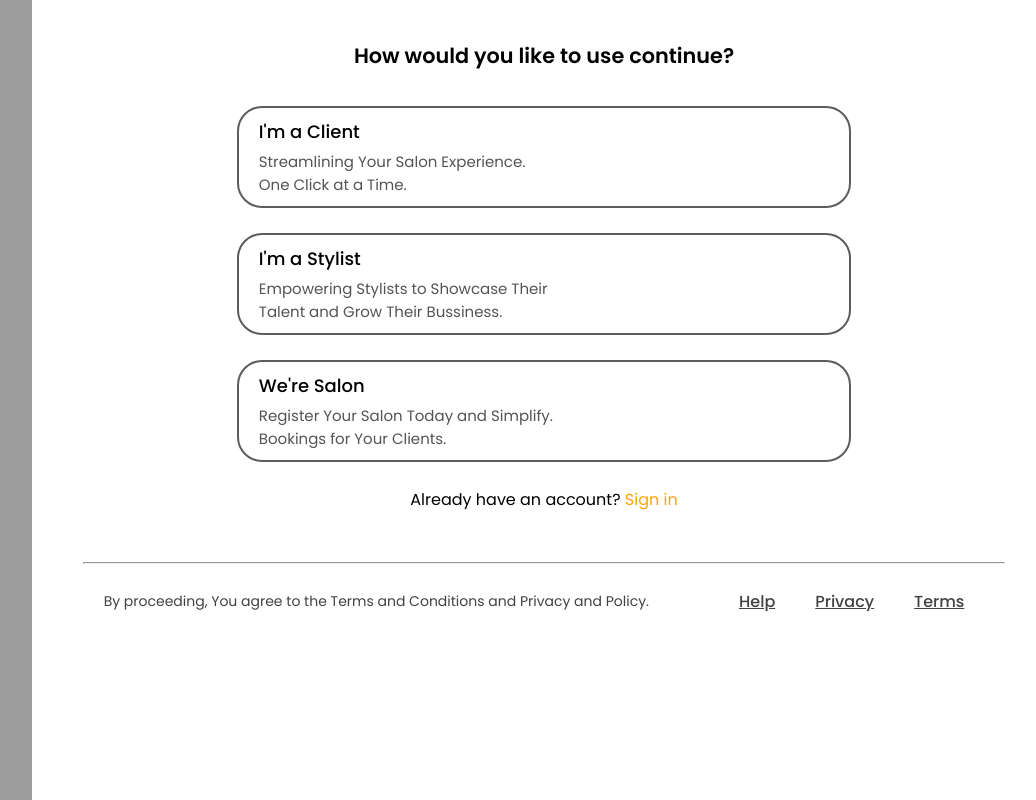
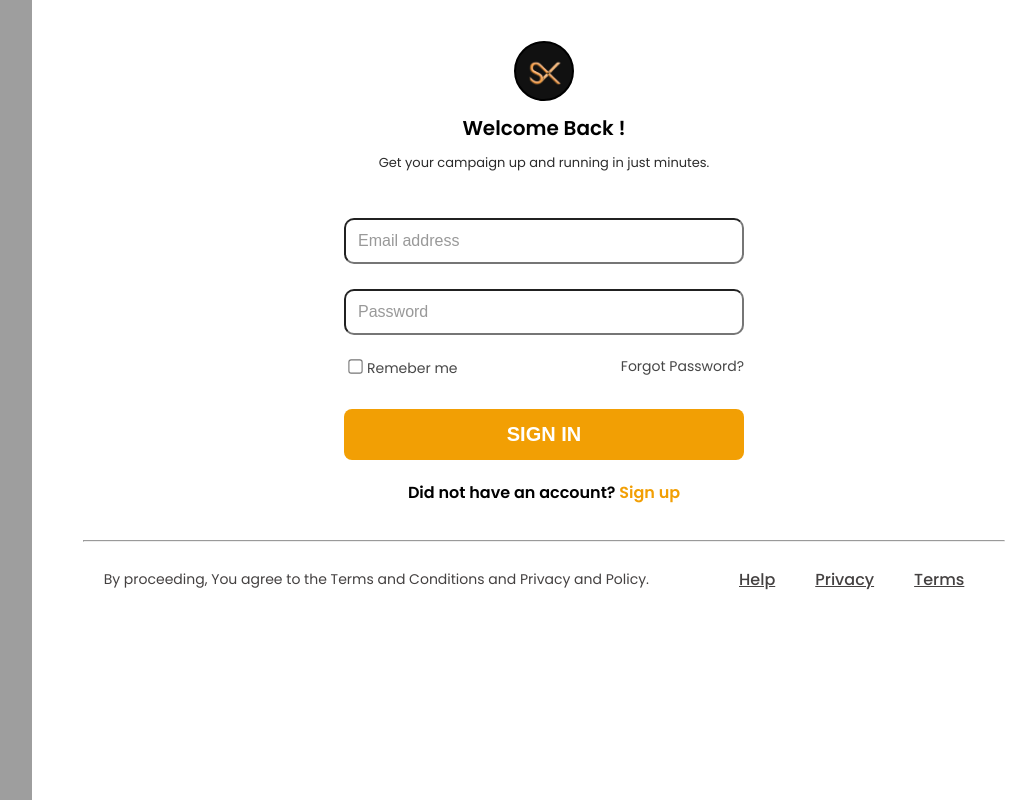
Before and after one commit to Sahil-Rawat-001/SalonX, a React (Vite) app: page / in a window 1280 px wide. Shown: the whole page, without its empty margins (224-1260 px from the left). Built offline with nearby package versions, Linux system fonts and the light colour scheme; grey boxes are pictures that could not be loaded.

Commit message:
add SignInPage component and its css fifth commit

```diff
--- a/src/App.jsx
+++ b/src/App.jsx
@@ -1,11 +1,12 @@
-import SignUpPage from "./SignUpPage/SignUpPage.jsx"
+// import SignUpPage from "./SignUpPage/SignUpPage.jsx"
+import SignInPage from "./SignInPage/SignInPage.jsx"
 
 function App() {
 
 
   return (
     <>
-      <SignUpPage/>
+      <SignInPage/>
     </>
   )
 }
--- /dev/null
+++ b/src/SignInPage/SignInPage.css
@@ -0,0 +1,242 @@
+.signin-container-first{
+
+    display: flex;
+    width: 100%;
+    height: 100vh;
+    /* background-color: lightgreen; */
+}
+
+
+.signin-left-image-container{
+
+    background-image: url(../assets/signup-page-photo.jpg);
+    background-position: center;
+    background-repeat: no-repeat;
+    background-size: cover;
+    width: 20%;
+    height:100vh;
+    /* background-color: lightskyblue; */
+}
+
+
+/* Right content container */
+
+.signin-right-content-container{
+
+    width: 80%;
+    height:100vh;
+    background-color: rgb(255, 255, 255);
+    display: flex;
+    flex-direction: column;
+    align-items:center;
+    font-family: "Poppins", serif;
+    font-weight: 400;
+    font-style: normal;
+}
+
+/* logo css styling */
+
+.logo{
+    border-radius: 50%;
+    width: 60px;
+    height: 60px;
+    border: 2px solid black;
+    display: flex;
+    justify-content: center;
+    align-items: center;
+    overflow: hidden;
+    background-color: #111111;
+    margin: 30px;
+    margin-top: 4%;
+    margin-bottom: 12px;
+}
+
+.logo img{
+
+    width: 70%;
+    height: 52%;
+    object-fit: cover;
+}
+
+/* greet-message container */
+
+.greet-message{
+    font-size: 20px;
+    font-weight: 600;
+    margin-bottom: 10px;
+}
+
+/* sub-title */
+
+.sub-title{
+    font-size: 13px;
+    color: #2b2b2b;
+}
+
+/* email input box */
+
+.input-box-email{
+    display: flex;
+    justify-content: center;
+    align-items: center;
+    margin: 10px;
+    margin-top: 45px;
+}
+
+#email{
+    padding: 12px;
+    border-radius: 10px;
+    font-size: 16px;
+    font-weight: 400;
+    font-family: Arial, Helvetica, sans-serif;
+    width: 400px;
+    outline: none;
+    transition: 0.3s;
+
+}
+
+/* Placeholder styling */
+#email::placeholder {
+    color: #999;
+}
+
+
+/* password input box */
+.input-box-password{
+    display: flex;
+    justify-content: center;
+    align-items: center;
+    margin: 10px;
+    margin-top: 15px;
+}
+
+#pass{
+    padding: 12px;
+    border-radius: 10px;
+    font-size: 16px;
+    font-weight: 400;
+    font-family: Arial, Helvetica, sans-serif;
+    width: 400px;
+    outline: none;
+    transition: 0.3s;
+}
+
+/* Placeholder styling */
+#pass::placeholder {
+    color: #999;
+}
+
+/* remeberme and forget container */
+.remember-forget-container{
+    display: flex;
+    justify-content: space-between;
+    align-items: center;
+    width: 400px;
+    margin: 10px 0;
+    font-size: 14px;
+}
+
+#remember-me{
+    margin: 5px;
+    transform: scale(1.1);
+}
+
+.remember-forget-container label{
+    color: #474747;
+}
+
+.forgot-password{
+    color: #474747;
+    text-decoration: none;
+    transition: 0.3s ease;
+}
+
+.forgot-password:hover{
+    color: rgb(78, 26, 199);
+}
+
+.signin-button{
+    display: flex;
+    justify-content: center;
+    align-items: center;
+    margin-top: 20px;
+}
+
+.signin-button button{
+    width: 400px;
+    padding: 14px;
+    max-width: 400px;
+    background-color:rgb(242, 159, 4);
+    color: white;
+    font-size: 20px;
+    font-weight: bold;
+    text-align: center;
+    border-radius: 8px;
+    cursor: pointer;
+    border: none;
+    transition: all 0.3s ease-in-out;
+}
+
+.signin-button button:hover{
+    background: rgb(207, 135, 1);
+}
+
+.havean-account{
+
+    margin-top: 20px;
+}
+
+.havean-account p{
+    font-size: 16px;
+    font-weight: 600;
+}
+
+.havean-account span{
+    color: rgb(242, 159, 4);
+    cursor: pointer;
+}
+
+.havean-account span:hover{
+    color: rgba(196, 129, 4, 0.939);
+    cursor: pointer;
+}
+
+hr{
+    width: 90%;
+    margin-top: 35px;
+}
+
+.privacy-policy-agreement {
+    display: flex;
+    flex-wrap: wrap;
+    justify-content: space-between;
+    gap: 20px;
+    align-items: center;
+  }
+
+
+.links-privacy-policy a{
+
+    padding: 0px 20px;
+    text-decoration: underline;
+    color: #444141;
+    font-size: 16px;
+    font-weight: 500;
+}
+
+.links-privacy-policy a:hover{
+    transition: all 0.3s ease;
+    color: #1d1d1d;
+}
+
+.links-privacy-policy{
+    margin: 25px;
+}
+
+.privacy-policy-agreement p{
+
+    font-size: 14px;
+    color: #444141;
+    font-weight: 400;
+    margin: 25px;
+}
--- /dev/null
+++ b/src/SignInPage/SignInPage.jsx
@@ -0,0 +1,87 @@
+// import backgroundImageLeft from '../assets/signup-page-photo.jpg'
+import './SignInPage.css'
+import logo from '../assets/logo.png'
+// import brand from '../assets/brand.png'
+
+
+
+function SignInPage(){
+
+    document.title = 'Sign-in';
+
+    return(
+
+
+        <div className="signin-container-first">
+
+            <div className="signin-left-image-container"
+
+            >
+
+
+            </div>
+
+            <div className="signin-right-content-container">
+
+                <div className="logo">
+                    <img src={logo} alt="logo" />
+                </div>
+
+                <div className="greet-message">
+                    <p>Welcome Back !</p>
+                </div>
+
+                <div className="sub-title">
+                    <p>Get your campaign up and running in just minutes.</p>
+                </div>
+
+                <div className="input-box-email">
+                    <input type="email" id='email' placeholder='Email address' required/>
+                </div>
+
+                <div className="input-box-password">
+                    <input type="password" id='pass' placeholder='Password' required/>
+                </div>
+
+               <div className="remember-forget-container">
+
+               <label>
+                <input type="checkbox" id="remember-me" />
+                Remeber me
+                </label>
+
+                <a href="#" className="forgot-password">Forgot Password?</a>
+
+               </div>
+
+               <div className="signin-button">
+                 <button
+                  type='submit'
+                 >SIGN IN</button>
+               </div>
+
+               <div className="havean-account">
+                <p>Did not have an account?
+                   <span> Sign up</span>
+                </p>
+               </div>
+
+               <hr />
+
+                <div className="privacy-policy-agreement">
+                    <p>
+                        By proceeding, You agree to the Terms and Conditions and Privacy and Policy.
+                    </p>
+
+                    <div className="links-privacy-policy">
+                        <a href="#" className="help-link">Help</a>
+                        <a href="#" className="privacy-link">Privacy</a>
+                        <a href="#" className="terms-link">Terms</a>
+                    </div>
+                </div>
+            </div>
+        </div>
+    );
+}
+
+export default SignInPage
--- a/src/SignUpPage/SignUpPage.css
+++ b/src/SignUpPage/SignUpPage.css
@@ -3,7 +3,7 @@
     display: flex;
     width: 100%;
     height: 100vh;
-    background-color: lightgreen;
+    /* background-color: lightgreen; */
 }
 
 
@@ -15,7 +15,7 @@
     background-size: cover;
     width: 20%;
     height:100vh;
-    background-color: lightskyblue;
+    /* background-color: lightskyblue; */
 }
 
 /* Right content container */
```
Also changed, not shown: src/assets/brand.png (added), src/assets/logo.png (added).
